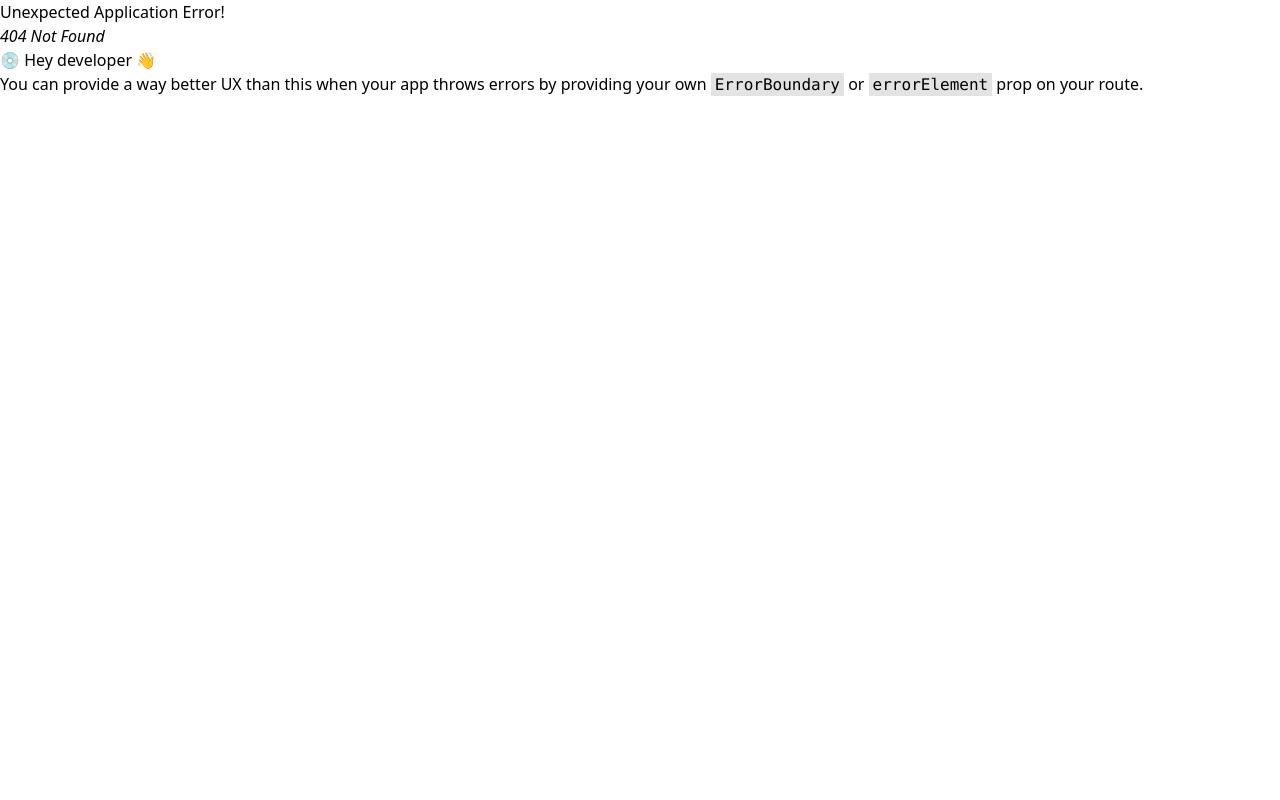
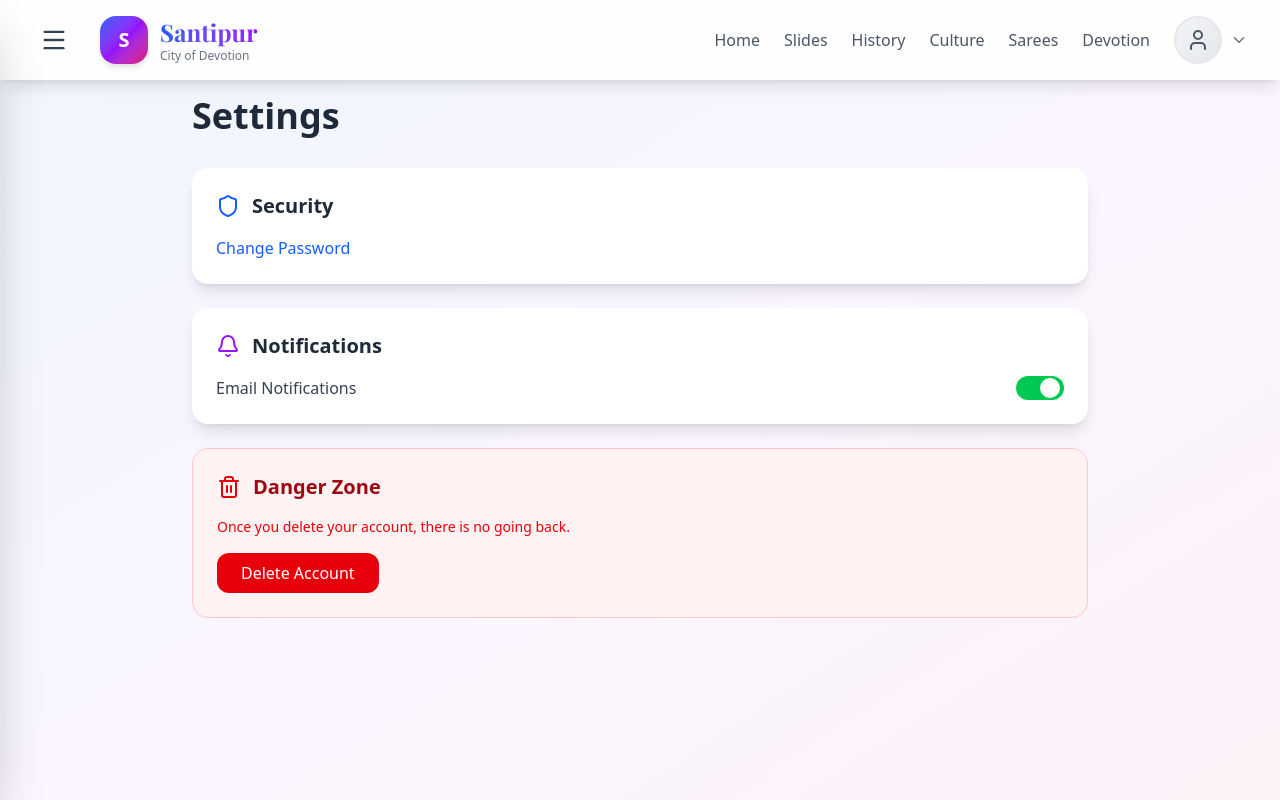
Before and after one commit to anirbandas-01/Santipur_city_of_devotion, a React (Vite) app in the folder frontend/: page /settings in a window 1280 px wide. Before the commit this address had no page. Shown: the top 800 px of the page. Built offline with nearby package versions, Linux system fonts and the light colour scheme.

Commit message:
add profile and settings

```diff
--- /dev/null
+++ b/frontend/src/pages/Profile.jsx
@@ -0,0 +1,56 @@
+// frontend/src/pages/Profile.jsx
+import { useState, useEffect } from 'react';
+import { getCurrentUser, isClubUser } from '../utils/auth';
+import axios from 'axios';
+import { getAuthHeader } from '../utils/auth';
+
+export default function Profile() {
+  const [user, setUser] = useState(null);
+  const [isEditing, setIsEditing] = useState(false);
+
+  useEffect(() => {
+    setUser(getCurrentUser());
+  }, []);
+
+  const isClub = isClubUser();
+
+  return (
+    <div className="min-h-screen bg-gradient-to-br from-blue-50 via-purple-50 to-pink-50 py-12 px-4 pt-24">
+      <div className="max-w-4xl mx-auto">
+        <h1 className="text-4xl font-bold text-gray-800 mb-8">
+          {isClub ? 'Club Profile' : 'My Profile'}
+        </h1>
+
+        {/* Profile content here */}
+        <div className="bg-white rounded-3xl shadow-xl p-8">
+          <div className="flex items-center space-x-6 mb-8">
+            <div className="w-24 h-24 bg-gradient-to-r from-blue-600 to-purple-600 rounded-full flex items-center justify-center text-white text-3xl font-bold">
+              {user?.name.charAt(0).toUpperCase()}
+            </div>
+            <div>
+              <h2 className="text-2xl font-bold text-gray-800">{user?.name}</h2>
+              <p className="text-gray-600">{user?.email}</p>
+              <span className="inline-block mt-2 px-3 py-1 bg-purple-100 text-purple-700 rounded-full text-sm font-medium">
+                {isClub ? 'Club Account' : 'Personal Account'}
+              </span>
+            </div>
+          </div>
+
+          {/* Add profile fields based on user type */}
+          {isClub && (
+            <div className="space-y-4">
+              <div>
+                <label className="block text-sm font-semibold text-gray-700 mb-2">Phone</label>
+                <p className="text-gray-800">{user?.phone || 'Not provided'}</p>
+              </div>
+              <div>
+                <label className="block text-sm font-semibold text-gray-700 mb-2">Club Type</label>
+                <p className="text-gray-800">{user?.clubType || 'Not specified'}</p>
+              </div>
+            </div>
+          )}
+        </div>
+      </div>
+    </div>
+  );
+}
--- /dev/null
+++ b/frontend/src/pages/Settings.jsx
@@ -0,0 +1,63 @@
+// frontend/src/pages/Settings.jsx
+import { useState } from 'react';
+import { Shield, Bell, Lock, Globe, Trash2 } from 'lucide-react';
+
+export default function Settings() {
+  const [emailNotifs, setEmailNotifs] = useState(true);
+
+  return (
+    <div className="min-h-screen bg-gradient-to-br from-blue-50 via-purple-50 to-pink-50 py-12 px-4 pt-24">
+      <div className="max-w-4xl mx-auto">
+        <h1 className="text-4xl font-bold text-gray-800 mb-8">Settings</h1>
+
+        <div className="space-y-6">
+          {/* Security Section */}
+          <div className="bg-white rounded-2xl shadow-lg p-6">
+            <div className="flex items-center space-x-3 mb-4">
+              <Shield className="text-blue-600" size={24} />
+              <h2 className="text-xl font-bold text-gray-800">Security</h2>
+            </div>
+            <button className="text-blue-600 hover:text-blue-700 font-medium">
+              Change Password
+            </button>
+          </div>
+
+          {/* Notifications Section */}
+          <div className="bg-white rounded-2xl shadow-lg p-6">
+            <div className="flex items-center space-x-3 mb-4">
+              <Bell className="text-purple-600" size={24} />
+              <h2 className="text-xl font-bold text-gray-800">Notifications</h2>
+            </div>
+            <div className="flex items-center justify-between">
+              <span className="text-gray-700">Email Notifications</span>
+              <button
+                onClick={() => setEmailNotifs(!emailNotifs)}
+                className={`w-12 h-6 rounded-full transition-colors ${
+                  emailNotifs ? 'bg-green-500' : 'bg-gray-300'
+                }`}
+              >
+                <div className={`w-5 h-5 bg-white rounded-full transition-transform ${
+                  emailNotifs ? 'translate-x-6' : 'translate-x-1'
+                }`} />
+              </button>
+            </div>
+          </div>
+
+          {/* Danger Zone */}
+          <div className="bg-red-50 border border-red-200 rounded-2xl p-6">
+            <div className="flex items-center space-x-3 mb-4">
+              <Trash2 className="text-red-600" size={24} />
+              <h2 className="text-xl font-bold text-red-800">Danger Zone</h2>
+            </div>
+            <p className="text-sm text-red-600 mb-4">
+              Once you delete your account, there is no going back.
+            </p>
+            <button className="px-6 py-2 bg-red-600 text-white rounded-xl hover:bg-red-700 transition-colors">
+              Delete Account
+            </button>
+          </div>
+        </div>
+      </div>
+    </div>
+  );
+}
```
Also changed, not shown: frontend/src/App.jsx (+6 -2 lines).
